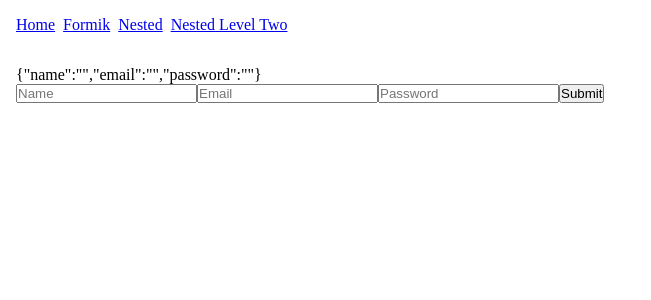
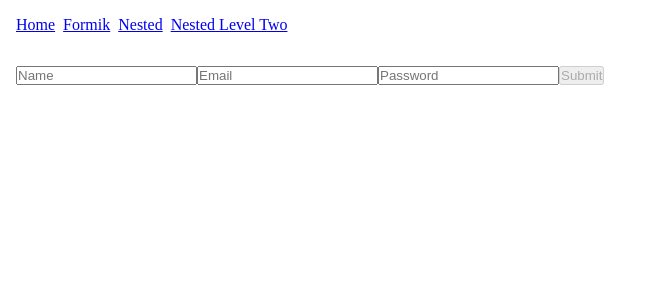
Before and after one commit to murtuzaalisurti/react-project-demo, a React (Vite) app: page /formik in a window 1280 px wide. Shown: the top 300 px of the page, without its empty margins (0-651 px from the left). Built offline with nearby package versions, Linux system fonts and the light colour scheme.

Commit message:
formik implemented

```diff
--- a/src/pages/FormikForm.tsx
+++ b/src/pages/FormikForm.tsx
@@ -1,4 +1,4 @@
-import { Field, Form, Formik } from "formik";
+import { Field, Form, Formik, FormikHelpers, FormikProps } from "formik";
 
 interface IFormValues {
     name: string,
@@ -7,27 +7,62 @@ interface IFormValues {
 }
 
 const FormikForm = () => {
+
     const initialValues: IFormValues = {
         name: "",
         email: "",
         password: ""
     }
 
-    const onSubmit = (values: IFormValues) => {
-        console.log(values);
+    const apiCall = (route: string, payload: IFormValues): Promise<{
+        status: number,
+        message: string,
+        data?: IFormValues
+    }> => {
+        return new Promise((resolve, reject) => {
+            route === "" && reject({
+                status: 500,
+                message: "Incorrect Route"
+            })
+            setTimeout(() => {
+                resolve({
+                    status: 200,
+                    message: "OK",
+                    data: payload
+                })
+            }, 2000)
+        })
+    }
+
+    const onSubmit = async (values: IFormValues, actions: FormikHelpers<IFormValues>) => {
+        try {
+            await apiCall("/abc", values)
+
+        } catch (error) {
+            console.log(error);
+        }
     }
 
     return (
-        <Formik initialValues={initialValues} onSubmit={onSubmit}>
-            {({values, errors, touched, handleBlur, handleChange}) => (
-                <>
-                    {JSON.stringify(values)}
+        <Formik initialValues={initialValues} onSubmit={async (values, actions) => {
+            // console.log(actions);
+            try {
+                await apiCall("/abc", values)
+                actions.setSubmitting(false)
+                console.log(values);
+            } catch (error) {
+                console.log(error);
+                actions.setSubmitting(false)
+            }
+        }}>
+            {({ values, errors, touched, isSubmitting }: FormikProps<IFormValues>) => (
                 <Form noValidate>
                     <Field
                         type={"text"}
                         name={"name"}
                         id={"name"}
                         placeholder={"Name"}
+                        required
                     />
                     <Field
                         type={"email"}
@@ -35,16 +70,18 @@ const FormikForm = () => {
                         id={"email"}
                         placeholder={"Email"}
                         autoComplete={"on"}
+                        required
                     />
                     <Field
                         type={"password"}
                         name={"password"}
                         id={"password"}
                         placeholder={"Password"}
+                        required
                     />
-                        <button type="submit">Submit</button>
+                    {errors.name}
+                    <button type="submit" disabled={isSubmitting || !touched.name || !touched.email || !touched.password}>Submit</button>
                 </Form>
-                </>
             )}
         </Formik>
     )
```
Lines whose indentation alone changed are shown as unchanged.
